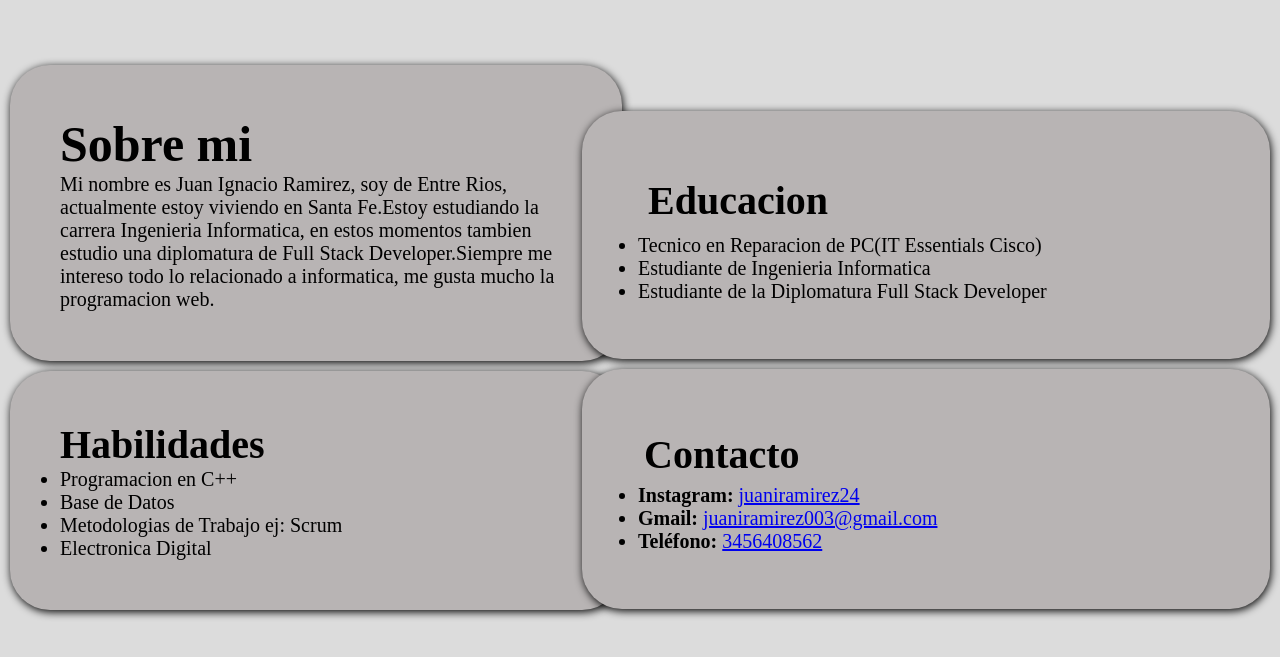
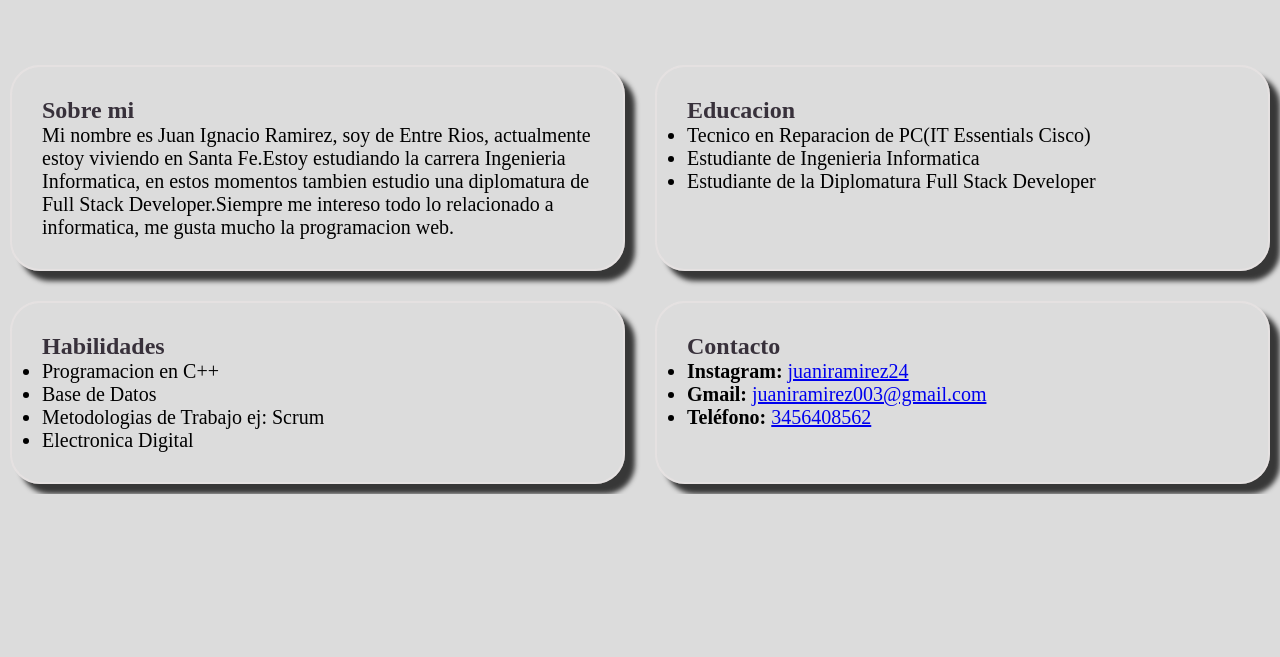
Before and after one commit to juanirz/Trabjo-practico, a plain HTML site: page index.html in a window 1280 px wide. Shown: the part 1082-1739 px from the top of the page. After the commit the page ends 1576 px from the top, so only its background shows below. Drawn offline with Linux system fonts and the light colour scheme.

Commit message:
agregue display grid en las secciones

```diff
--- a/index.html
+++ b/index.html
@@ -26,8 +26,8 @@
       <img class="baner" src="./assets/chicoestudiando.jpg" alt="chicoestudiando">
     </div>
   </div>
-
-  <section class="informacion">
+  <section class="information">
+    <section class="about">
       <h2>Sobre mi</h2>
       <p>
         Mi nombre es Juan Ignacio Ramirez, soy de Entre Rios, actualmente estoy viviendo en Santa Fe.Estoy estudiando la
@@ -68,13 +68,13 @@
     <section class="contact">
       <h2>Contacto</h2>
       <ul>
-      <li><strong>Instagram:</strong> <a href="https://instagram.com/juaniramirez24" target="_blank">juaniramirez24</a>
+        <li><strong>Instagram:</strong> <a href="https://instagram.com/juaniramirez24"
+            target="_blank">juaniramirez24</a>
         </li>
         <li><strong>Gmail:</strong> <a href="mailto:tuemail@gmail.com">juaniramirez003@gmail.com</a></li>
         <li><strong>Teléfono:</strong> <a href="tel:+34123456789">3456408562</a></li>
       </ul>
     </section>
-  </div>
   </section>
   <div class="icon-wsp">
     <a href="">
--- a/styles/style.css
+++ b/styles/style.css
@@ -73,42 +73,39 @@ header {
 
 }
 
-.informacion {
-  display: flex;
-  flex-wrap: wrap;
-  padding: 50px;
-  font-family: 'Times New Roman', Times, serif;
-  background: #b8b4b4;
-  box-shadow: 1px 2px 8px;
-  width: 40%;
+.information {
+  display: grid;
+  grid-template-columns: repeat(auto-fit, minmax(500px, 1fr));
+  gap: 30px;
   margin: 10px;
-  border-radius: 40px;
 }
 
-.informacion h2 {
-  font-size: 50px;
+.about {
+  box-shadow: 10px 10px 5px 0px rgba(0, 0, 0, 0.75);
+  border-radius: 30px;
+  border: 2px solid rgba(235, 229, 229, 0.616);
+  padding: 30px;
 }
 
-.informacion p {
+.about h2 {
+  color: #38313b;
+}
+
+.about p {
   font-size: 20px;
+
 }
 
 .education {
-  display: block;
-  padding: 56px;
-  background: #b8b4b4;
-  box-shadow: 1px 2px 8px;
-  width: 45%;
-  margin: 10px;
-  float: right;
-  position: relative;
-  top: -270px;
-  border-radius: 40px;
+  box-shadow: 10px 10px 5px 0px rgba(0, 0, 0, 0.75);
+  border-radius: 30px;
+  border: 2px solid rgba(235, 229, 229, 0.616);
+  padding: 30px;
 }
 
 .education h2 {
-  font-size: 40px;
-  padding: 10px;
+  color: #38313b;
+
 }
 
 .education ul {
@@ -116,19 +113,14 @@ header {
 }
 
 .skills {
-  display: block;
-  flex-wrap: wrap;
-  padding: 50px;
-  font-family: 'Times New Roman', Times, serif;
-  background: #b8b4b4;
-  box-shadow: 1px 2px 8px;
-  width: 40%;
-  margin: 10px;
-  border-radius: 40px;
+  box-shadow: 10px 10px 5px 0px rgba(0, 0, 0, 0.75);
+  border-radius: 30px;
+  border: 2px solid rgba(235, 229, 229, 0.616);
+  padding: 30px;
 }
 
 .skills h2 {
-  font-size: 40px;
+  color: #38313b;
 }
 
 .skills ul {
@@ -136,22 +128,14 @@ header {
 }
 
 .contact {
-  display: block;
-  padding: 56px;
-  background: #b8b4b4;
-  box-shadow: 1px 2px 8px;
-  width: 45%;
-  margin: 10px;
-  float: right;
-  position: relative;
-  top: -270px;
-  margin-top: 0px;
-  border-radius: 40px;
+  box-shadow: 10px 10px 5px 0px rgba(0, 0, 0, 0.75);
+  border-radius: 30px;
+  border: 2px solid rgba(235, 229, 229, 0.616);
+  padding: 30px;
 }
 
 .contact h2 {
-  font-size: 40px;
-  padding: 6px;
+  color: #38313b;
 }
 
 .contact ul {
```
Lines whose indentation alone changed are shown as unchanged.
